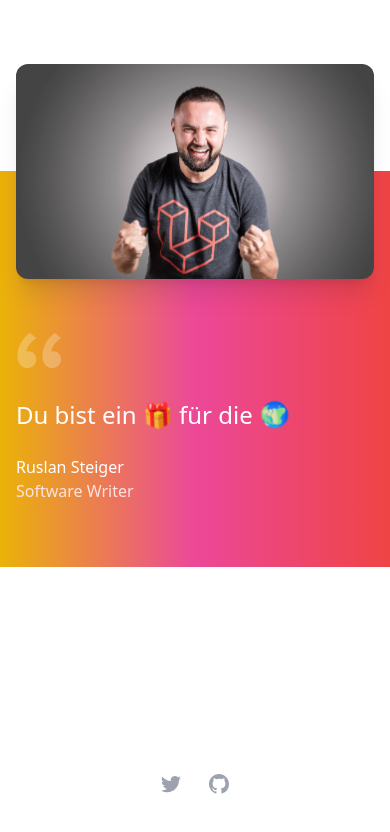
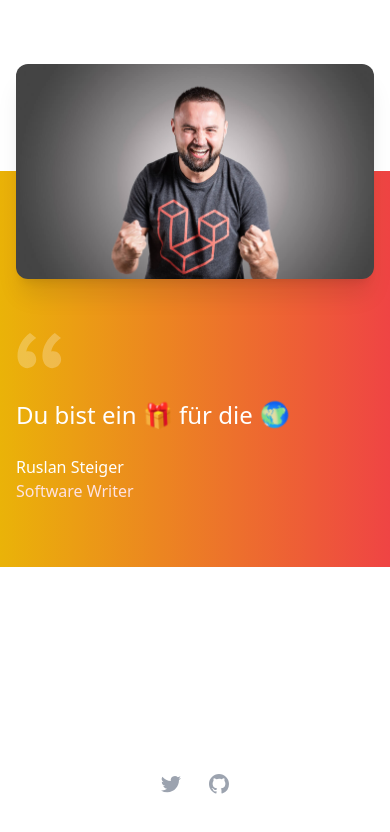
Before and after one commit to ruslansteiger/steiger.dev, a Vue app: page / in a window 390 px wide. Shown: the top 832 px of the page. Built offline with nearby package versions, Linux system fonts and the light colour scheme; a web font is replaced by a local one.

Commit message:
📱 Less colors on mobile

```diff
--- a/src/components/Testimonial.vue
+++ b/src/components/Testimonial.vue
@@ -1,7 +1,7 @@
 <template>
 	<main class="bg-white pt-16 lg:py-24">
 		<div
-			class="pb-16 bg-gradient-to-r from-yellow-500 via-pink-500 to-red-500 lg:pb-0 lg:z-10 lg:relative"
+			class="pb-16 bg-gradient-to-r from-yellow-500 md:via-pink-500 to-red-500 lg:pb-0 lg:z-10 lg:relative"
 		>
 			<div
 				class="lg:mx-auto lg:max-w-7xl lg:px-8 lg:grid lg:grid-cols-3 lg:gap-8"
```
